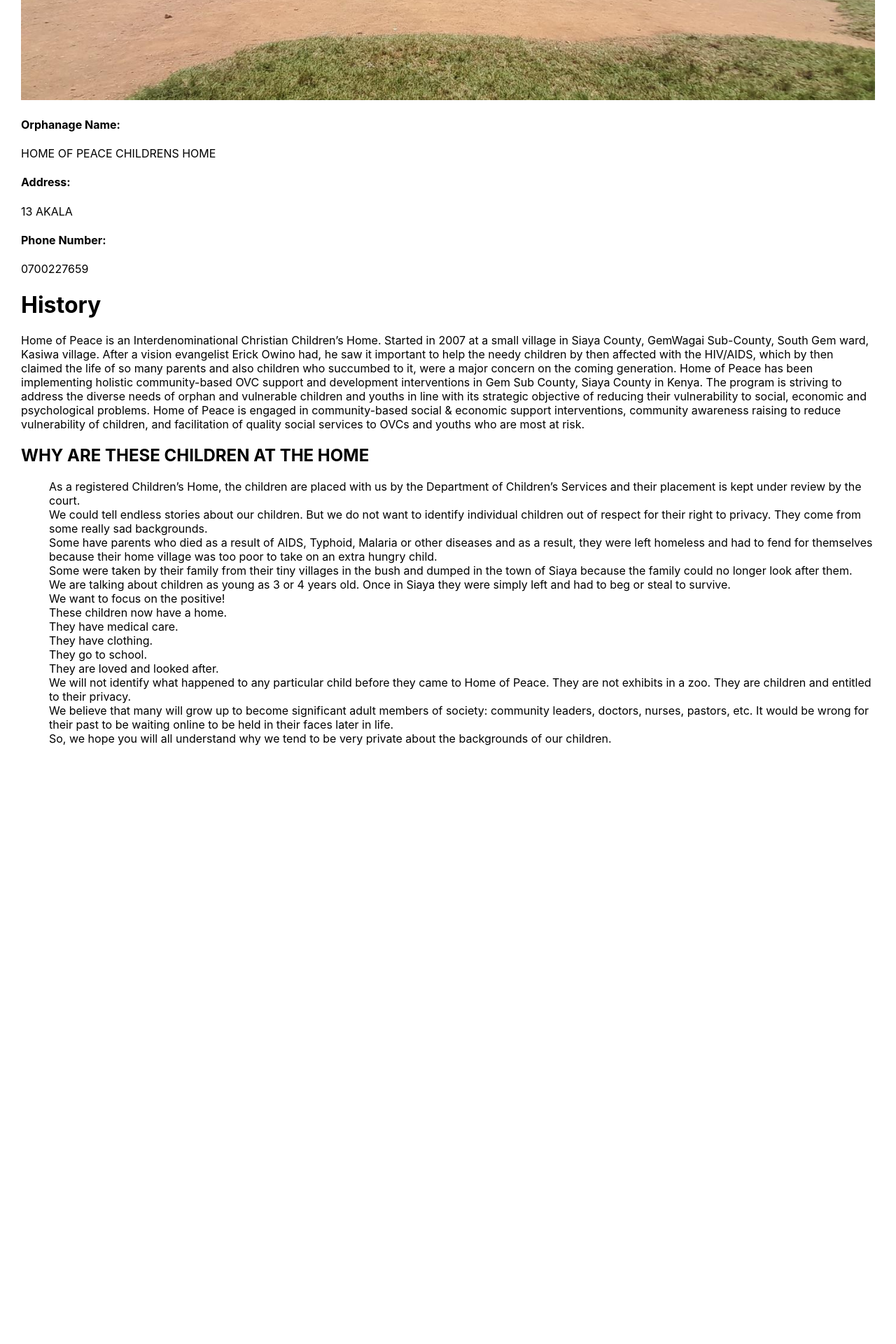
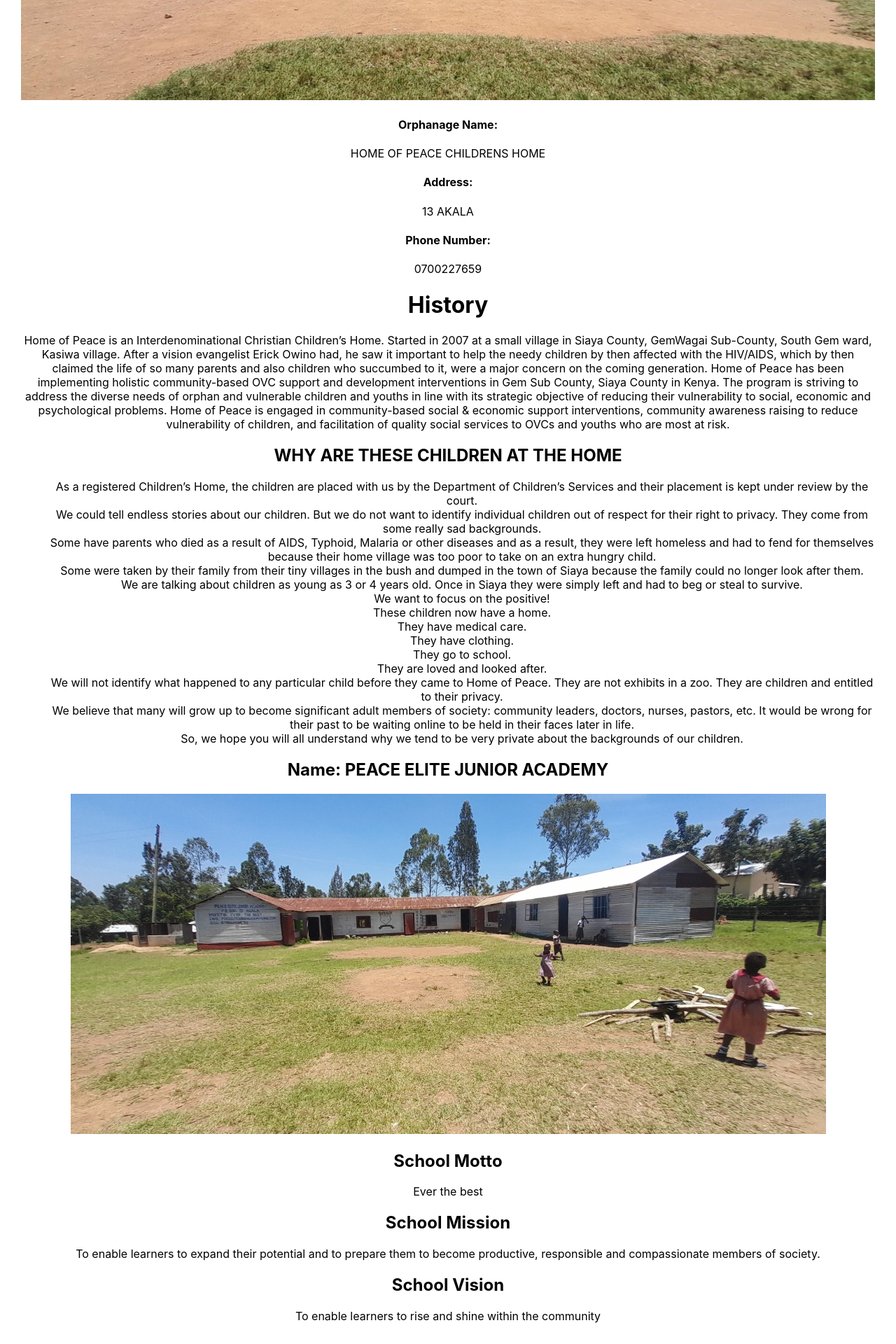
Before and after one commit to pemprojects/homeofpeace-website, a React (Create React App) app: page / in a window 1280 px wide. Shown: the part 2595-4515 px from the top of the page at 70% size. Before the commit the page ends 3706 px from the top, so only its background shows below. Built offline with nearby package versions, Linux system fonts and the light colour scheme.

Commit message:
Elite academy page update

```diff
--- a/src/App.jsx
+++ b/src/App.jsx
@@ -3,6 +3,7 @@ import React from 'react';
 import church from './images/church_service.jpg';
 import OrganizationDetails from './components/OrganizationDetails';
 import OrphanageDetails from './components/OrphanageDetails';
+import EliteJuniorAcademy from './components/EliteJuniorAcademy';
 import './App.css';
 
 function App() {
@@ -15,6 +16,7 @@ function App() {
             />
             <OrganizationDetails />
             <OrphanageDetails />
+            <EliteJuniorAcademy />
         </div>
     );
 }
--- /dev/null
+++ b/src/components/EliteJuniorAcademy.jsx
@@ -0,0 +1,20 @@
+import React from 'react';
+import elite_academy from '../data/hope_junior_academy.json';
+import junior_academy_pic  from '../images/hope_elite_junior_academy.jpg';
+
+const EliteJuniorAcademy = () => {
+    return (
+        <div className='center'>
+            <h2>Name: {elite_academy.ACADEMY_NAME}</h2>
+            <img src={junior_academy_pic} alt="Elite junior academy picture" />
+            <h2>School Motto</h2>
+            {elite_academy.SCHOOL_MOTTO}
+            <h2>School Mission</h2>
+            {elite_academy.SCHOOL_MISSION}
+            <h2>School Vision</h2>
+            {elite_academy.SCHOOL_VISION}
+        </div>
+    )
+}
+
+export default EliteJuniorAcademy;
--- a/src/components/OrphanageDetails.jsx
+++ b/src/components/OrphanageDetails.jsx
@@ -6,7 +6,7 @@ import orphanage from '../data/hope_orphanage.json';
 
 const OrphanageDetails = () => {
     return (
-        <>
+        <div className='center'>
             <h2>Home Of Peace Buildings</h2>
             <img
                 src={churchBuilding}
@@ -19,7 +19,7 @@ const OrphanageDetails = () => {
             <p>{orphanage.HISTORY}</p>
             <h2>WHY ARE THESE CHILDREN AT THE HOME</h2>
             <ul>{orphanage.WHY_ARE_THESE_CHILDREN_AT_THE_HOME.map( reasons => <li>{reasons}</li>)}</ul>
-        </>
+        </div>
     )
 }
 
--- a/src/data/hope_junior_academy.json
+++ b/src/data/hope_junior_academy.json
@@ -1,4 +1,6 @@
 {
+    "ACADEMY_NAME": "PEACE ELITE JUNIOR ACADEMY",
+    "ADDRESS": "13 AKALA",
     "SCHOOL_MOTTO": "Ever the best",
     "SCHOOL_VISION": "To enable learners to rise and shine within the community",
     "SCHOOL_MISSION": "To enable learners to expand their potential and to prepare them to become productive, responsible and compassionate members of society.",
```
